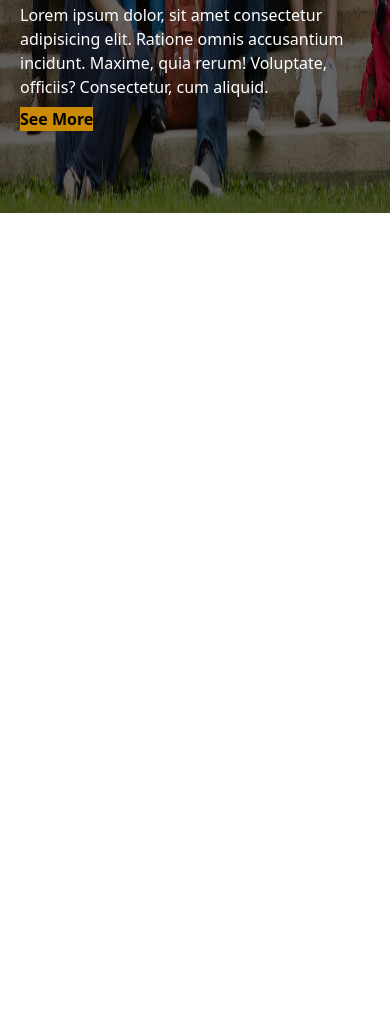
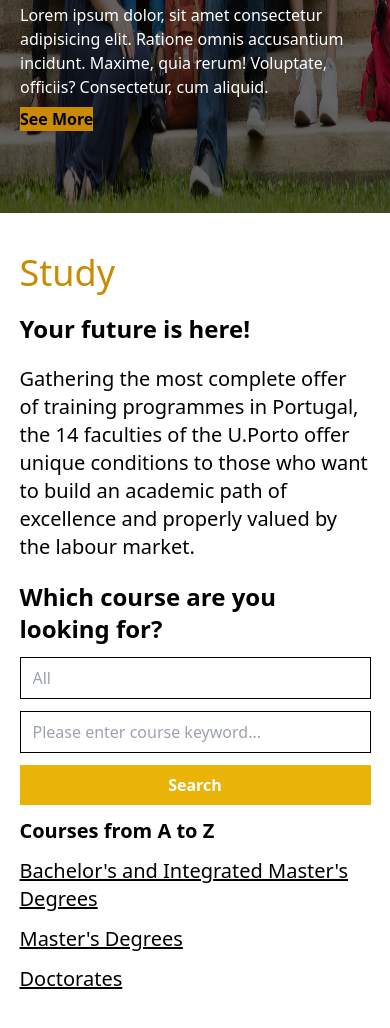
Before and after one commit to KevinRebakure/The-Gym-Cloning-7-Gate-University-of-Porto, a website: page index.html in a window 390 px wide. Shown: the part 518-1546 px from the top of the page. Before the commit the page ends 844 px from the top, so only its background shows below. Drawn offline with nearby package versions, Linux system fonts and the light colour scheme.

Commit message:
study section mobile

```diff
--- a/index.html
+++ b/index.html
@@ -173,6 +173,37 @@
             <span class="text-white material-symbols-outlined">chevron_right</span>
         </div>
       </section>
+
+      <!-- study section -->
+
+      <section class="px-[5%] space-y-5 py-10">
+        <article class="space-y-5">
+            <h1 class="text-4xl text-yellow-600">Study</h1>
+            <div class="space-y-5">
+                <h1 class="font-semibold text-2xl">Your future is here!</h1>
+                <p class="text-xl font-light">Gathering the most complete offer of training programmes in Portugal, the 14 faculties of the U.Porto offer unique conditions to those who want to build an academic path of excellence and properly valued by the labour market.</p>
+            </div>
+        </article>
+
+        <article class="space-y-3">
+            <h1 class="font-semibold text-2xl">Which course are you looking for?</h1>
+
+            <div class="space-y-3">
+                <form action="" class="space-y-3">
+                    <input type="text" name="" id="" placeholder="All" class="border border-black w-full px-3 py-2">
+                    <input type="text" name="" id="" placeholder="Please enter course keyword..." class="border border-black w-full px-3 py-2">
+                    <button class="text-white font-bold bg-yellow-500 w-full py-2 px-3 hover:bg-white hover:text-yellow-500 hover:border-2 hover:border-yellow-500">Search</button>
+                </form>
+
+                <div class="space-y-3">
+                    <h1 class="font-semibold text-xl">Courses from A to Z</h1>
+                    <p class="text-xl font-light underline hover:text-yellow-500">Bachelor's and Integrated Master's Degrees</p>
+                    <p class="text-xl font-light underline hover:text-yellow-500">Master's Degrees</p>
+                    <p class="text-xl font-light underline hover:text-yellow-500">Doctorates</p>
+                </div>
+            </div>
+        </article>
+      </section>
     </div>
   </body>
 </html>
```
Also changed, not shown: src/styles/output.css.
